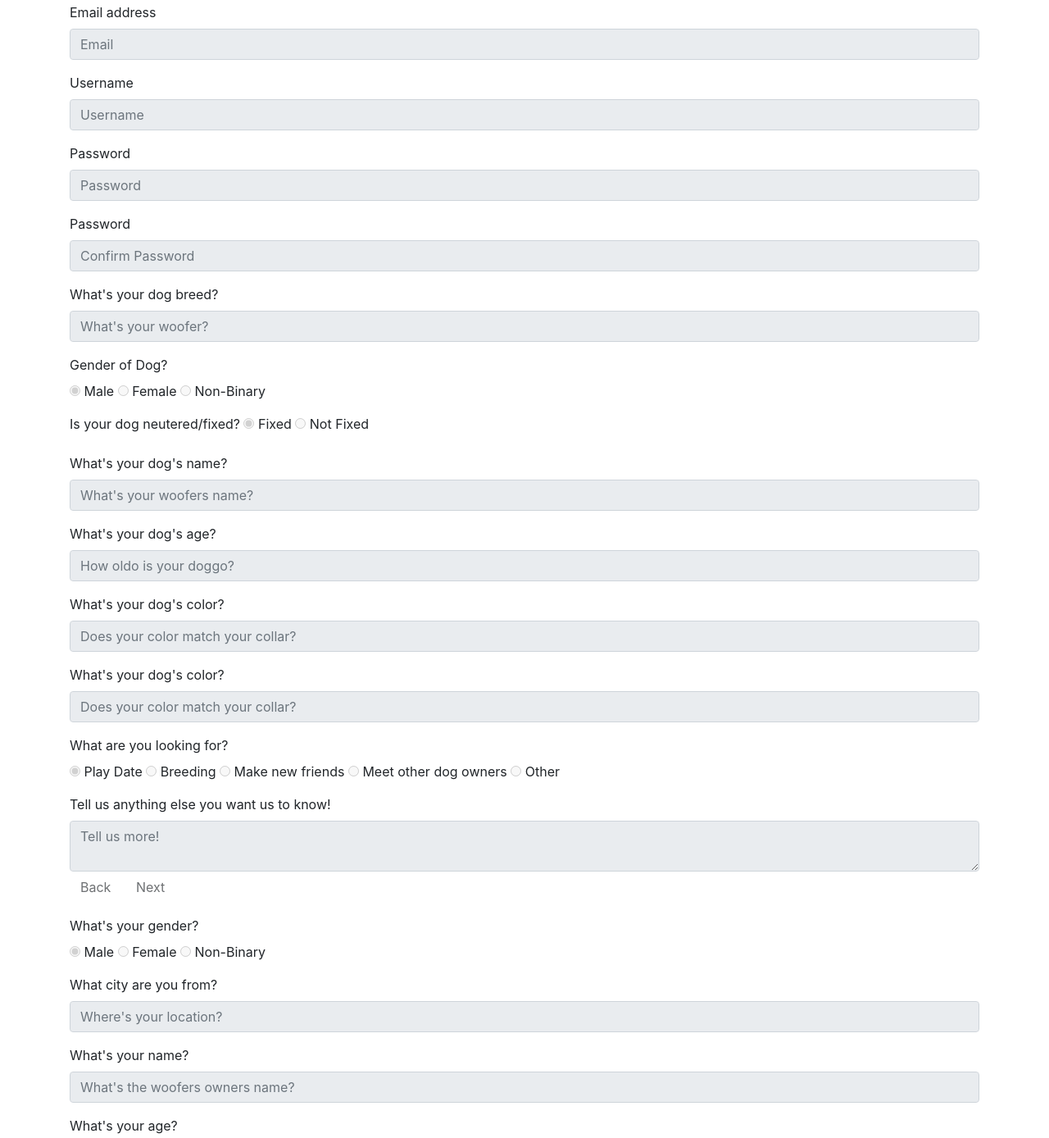
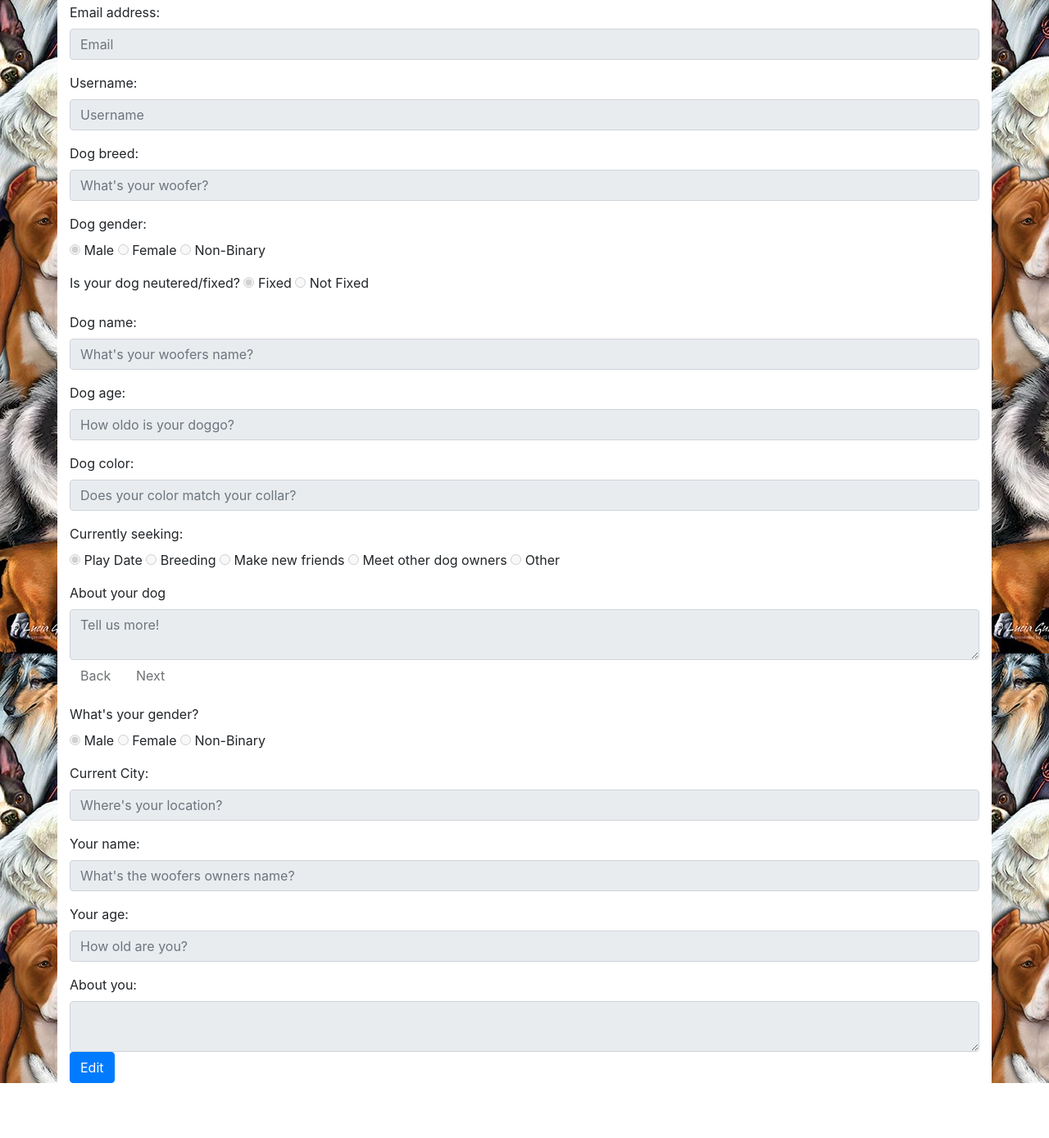
Before and after one commit to idallas93/HotDawgr-Application, a website: page public/profile.html in a window 1280 px wide. Shown: the part 109-1497 px from the top of the page at 82% size. After the commit the page ends 1430 px from the top, so only its background shows below. Drawn offline with nearby package versions, Linux system fonts and the light colour scheme.

Commit message:
added some stuff

```diff
--- a/public/profile.html
+++ b/public/profile.html
@@ -24,17 +24,17 @@
     ></script>
     <link href="stylesheets/style.css" rel="stylesheet" />
   </head>
-  <body>
+  <body class="match">
     <nav class="navbar navbar-dark bg-dark">
       <a class="navbar-brand" href="/match">Match more!</a>
       <a class="navbar-brand" href="/chat">Chat</a>
     </nav>
-    <div class="container">
+    <div class="container" style="background-color: white;">
       <form>
         <h1 style="text-align: center;">Profile</h1>
         <fieldset disabled>
           <div class="form-group">
-            <label for="exInputEmail1">Email address</label>
+            <label for="exInputEmail1">Email address:</label>
             <input
               type="email"
               class="form-control"
@@ -43,7 +43,7 @@
             />
           </div>
           <div class="form-group">
-            <label for="exInputUsername">Username</label>
+            <label for="exInputUsername">Username:</label>
             <input
               type="username"
               class="form-control"
@@ -70,25 +70,7 @@
                 /> -->
           <!-- </div> -->
           <div class="form-group">
-            <label for="exInputPassword">Password</label>
-            <input
-              type="password"
-              class="form-control"
-              id="password-input"
-              placeholder="Password"
-            />
-          </div>
-          <div class="form-group">
-            <label for="exInputPassword">Password</label>
-            <input
-              type="passwordConfirm"
-              class="form-control"
-              id="passwordConfirm-input"
-              placeholder="Confirm Password"
-            />
-          </div>
-          <div class="form-group">
-            <label for="exInputDogType">What's your dog breed?</label>
+            <label for="exInputDogType">Dog breed:</label>
             <input
               type="dogType"
               class="form-control"
@@ -97,7 +79,7 @@
             />
           </div>
           <div class="form-group">
-            <label for="gender">Gender of Dog?</label><br />
+            <label for="gender">Dog gender:</label><br />
             <input type="radio" name="gender" value="0" checked /> Male
             <input type="radio" name="gender" value="1" /> Female
             <input type="radio" name="gender" value="2" /> Non-Binary
@@ -108,7 +90,7 @@
             <input type="radio" name="dogFix" value="0" /> Not Fixed
           </div>
           <div class="form-group">
-            <label for="exInputDogName">What's your dog's name?</label>
+            <label for="exInputDogName">Dog name:</label>
             <input
               type="dogName"
               class="form-control"
@@ -117,7 +99,7 @@
             />
           </div>
           <div class="form-group">
-            <label for="exInputDogAge">What's your dog's age?</label>
+            <label for="exInputDogAge">Dog age:</label>
             <input
               type="dogAge"
               class="form-control"
@@ -126,16 +108,7 @@
             />
           </div>
           <div class="form-group">
-            <label for="exInputDogFur">What's your dog's color?</label>
-            <input
-              type="dogFur"
-              class="form-control"
-              id="dogFur-input"
-              placeholder="Does your color match your collar?"
-            />
-          </div>
-          <div class="form-group">
-            <label for="exInputDogFur">What's your dog's color?</label>
+            <label for="exInputDogFur">Dog color:</label>
             <input
               type="dogFur"
               class="form-control"
@@ -145,7 +118,7 @@
           </div>
           <!-- NEED SLIDERS -->
           <div class="form-group">
-            <label for="typeDate">What are you looking for?</label><br />
+            <label for="typeDate">Currently seeking:</label><br />
             <input type="radio" name="typeDate" value="0" checked /> Play Date
             <input type="radio" name="typeDate" value="1" /> Breeding
             <input type="radio" name="typeDate" value="2" /> Make new friends
@@ -155,11 +128,11 @@
           <!-- DOG AGE SLIDER -->
           <div class="form-group">
             <label for="exInputBio"
-              >Tell us anything else you want us to know!</label
+              >About your dog</label
             >
             <textarea
               class="form-control"
-              id="bio"
+              id="dogBio"
               placeholder="Tell us more!"
             ></textarea>
             <button type="submit" class="btn btn-default" id="button-two-back">
@@ -176,7 +149,7 @@
             <input type="radio" name="genderHuman" value="2" /> Non-Binary
           </div>
           <div class="form-group">
-            <label for="exInputCity">What city are you from?</label>
+            <label for="exInputCity">Current City:</label>
             <input
               type="cityLocation"
               class="form-control"
@@ -185,7 +158,7 @@
             />
           </div>
           <div class="form-group">
-            <label for="exInputHumanName">What's your name?</label>
+            <label for="exInputHumanName">Your name:</label>
             <input
               type="humanName"
               class="form-control"
@@ -194,7 +167,7 @@
             />
           </div>
           <div class="form-group">
-            <label for="exInputHumanAge">What's your age?</label>
+            <label for="exInputHumanAge">Your age:</label>
             <input
               type="humanAge"
               class="form-control"
@@ -202,11 +175,11 @@
               placeholder="How old are you?"
             />
           </div>
-          <label for="exInputBio">Tell us about yourself!</label>
+          <label for="exInputBio">About you:</label>
           <textarea
             class="form-control"
-            id="bio"
-            placeholder="What makes you, you?"
+            id="humanBio"
+            placeholder=
           ></textarea>
         </fieldset>
         <button type="submit" class="btn btn-primary" id="edits">Edit</button>
--- a/public/stylesheets/style.css
+++ b/public/stylesheets/style.css
@@ -27,12 +27,6 @@ form.login {
   background-image: url("picture.jpg");
   background-repeat: no-repeat;
   background-size: cover;
-}
-
-.imageTest {
-  background-image: url("picture.jpg");
-  background-repeat: no-repeat;
-  background-size: 100% 100%;
 }
 .match {
   background-image: url("picture.jpg");
```
Also changed, not shown: public/members.html (+2 -2 lines), public/signup.html (+4 -13 lines).
